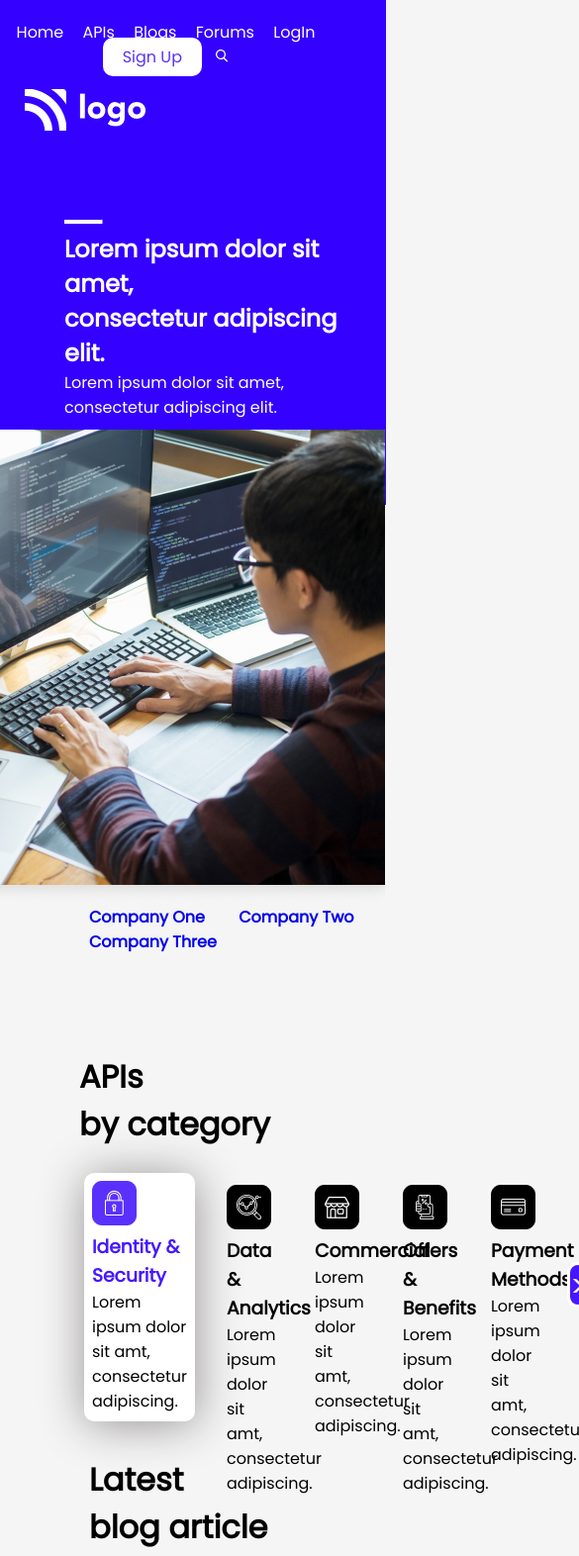
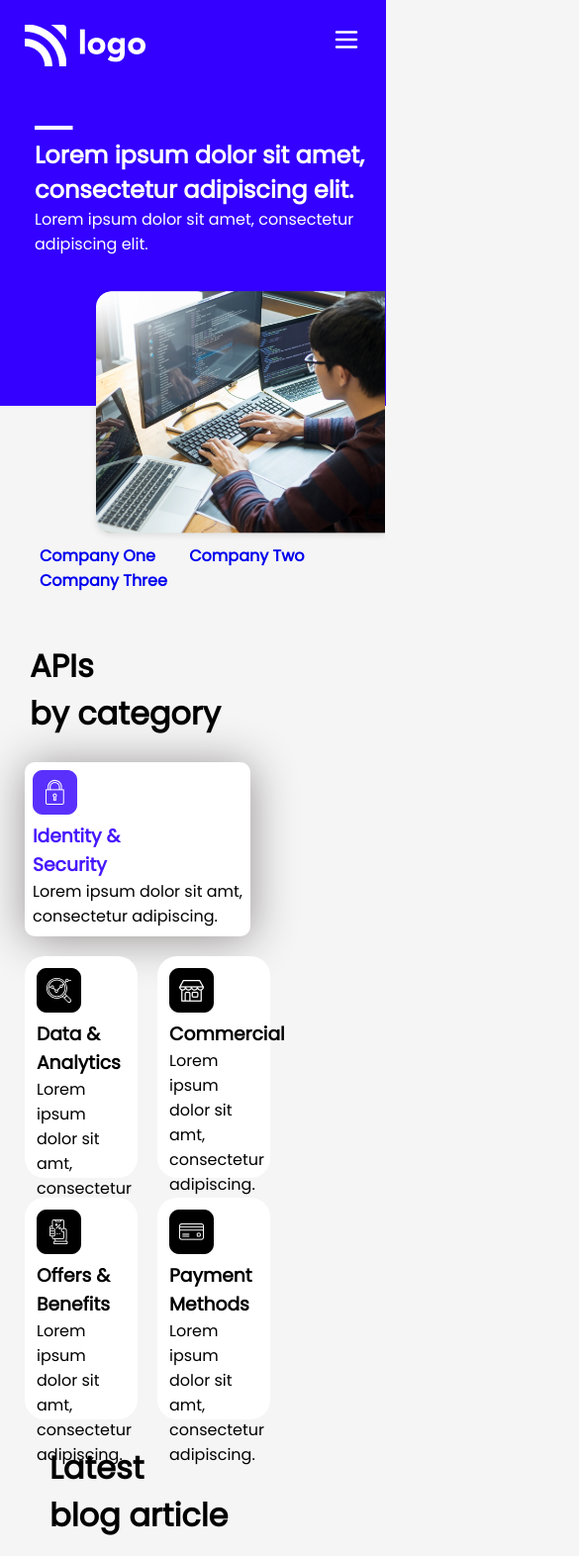
Before and after one commit to Rohini0518/project-09, a website: page index.html in a window 390 px wide. Shown: the top 1572 px of the page at 99% size, 585 px wide, since content can reach past the window. Drawn offline with Linux system fonts and the light colour scheme.

Commit message:
Added responsive designs

```diff
--- a/index.html
+++ b/index.html
@@ -27,6 +27,8 @@
         <!-- LOGO -->
         <div >
             <img class="logo" src="./images/Logo.png" >
+            <svg class="toggle-btn" fill="none" stroke="currentColor" viewBox="0 0 24 24" xmlns="http://www.w3.org/2000/svg"><path stroke-linecap="round" stroke-linejoin="round" stroke-width="2" d="M4 6h16M4 12h16M4 18h16"></path></svg>
+
         </div>
 
         <!-- Text -->
--- a/style.css
+++ b/style.css
@@ -33,7 +33,9 @@ nav{
   cursor: pointer;
 
 }
-
+.toggle-btn{
+  display:none;
+}
 .logo{
 margin:20px;
 cursor: pointer;
@@ -52,6 +54,7 @@ cursor: pointer;
   float:left;
   margin-top:50px;
   margin-left:60px;
+  font-size: 1.7rem;
   }
 
 .header-image{
@@ -90,13 +93,10 @@ gap:20px;
 padding:5px;
 
 }
-
 .card{
   padding:12px;
   height:200px;
   width:15%;
-  /* margin-right:30px; */
-
 }
 .card-active{
   background-color:#ffffff;
@@ -301,3 +301,178 @@ text-align: center;
   margin-right:70px;
 
 }
+
+/* ---------------------media queries------------------------------------------- */
+
+@media screen and (max-width: 500px) {
+
+
+header{
+height:400px;
+}
+
+nav{
+  display:none;
+}
+
+.header-text{
+  float:left;
+  font-size: 0.8rem;
+  margin-top: 30px;
+  margin-left:30px;
+
+  }
+  .toggle-btn{
+    float:right;
+    display:flex;
+    width:30px;
+    margin:20px;
+  }
+  .header-image{
+    width:200px;
+    margin-top:30px;
+  }
+
+/* ----companies section-------- */
+
+.companies{
+  margin-top:20px;
+  margin-left:10px;
+  }
+
+  /* ----------API cards section-------- */
+
+
+
+    .api-heading{
+      margin-left:40px;
+      margin-top:50px;
+    }
+    .cards{
+      display:flex;
+      flex-wrap: wrap;
+      margin-left:20px;
+      margin-top:20px;
+      }
+      .card{
+        padding:12px;
+        height:200px;
+        width:35%;
+      }
+      .cards::after{
+        display:none;
+      }
+
+    .blog-heading{
+      margin-left:40px;
+      margin-top:20px;
+      margin-bottom:20px;
+      }
+
+      .blog-cards{
+        display:flex;
+        flex-wrap: wrap;
+        gap:30px;
+      }
+
+
+      .faq-section{
+        display:flex;
+        flex-direction: column;
+        height:520px;
+      }
+
+      .faq-content{
+        margin:30px 20px 30px ;
+        }
+
+      .faq-content h2{
+        margin-bottom: 20px;
+        font-size:1.5rem;
+        line-height:25px;
+      }
+
+      .faq-image img{
+        width:450px;
+        margin-top: 0px;
+        border-radius: 30px;
+        }
+       .faq-content h4{
+        display:none;
+
+       }
+
+
+
+
+}
+
+
+@media screen and (max-width: 900px) {
+
+header{
+height:400px;
+}
+
+nav{
+ display:none;
+}
+.toggle-btn{
+  float:right;
+  display:flex;
+  width:30px;
+  cursor: pointer;
+  margin:20px;
+}
+.header-text{
+  margin-top:20px;
+  margin-left:30px;
+  font-size: 1rem;
+  }
+
+  .header-image{
+    float: right;
+    margin-right:-4.4px;
+    width:300px;
+
+  }
+
+  .cards{
+    margin-left:20px;
+    flex-wrap: wrap;
+    }
+
+    .api-heading{
+      margin-left:30px;
+      margin-top:50px;
+    }
+    .card{
+      width:25%;
+     background-color: #ffffff;
+     border-radius: 20px;
+    }
+    .blog-heading{
+      margin-left:50px;
+      }
+
+      .blog-cards{
+        display:flex;
+        flex-wrap: wrap;
+        gap:30px;
+      }
+
+      .faq-section{
+        display:flex;
+        flex-direction: row-reverse;
+        height:300px;
+        gap:20px;
+      }
+      .faq-content{
+        margin:30px 20px 0px ;
+        }
+
+      .faq-image img{
+        width:450px;
+        }
+
+}
```
Also changed, not shown: readme.md, 3 other files.
